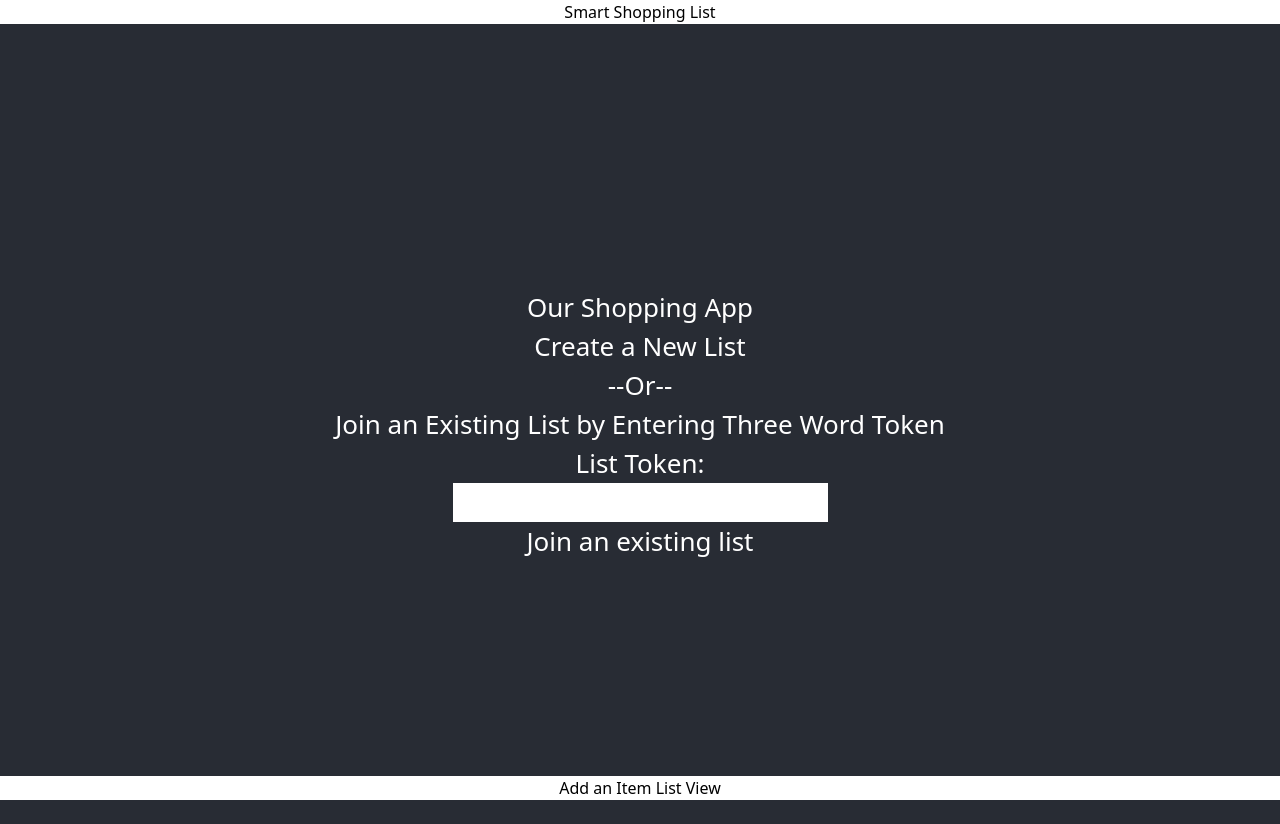
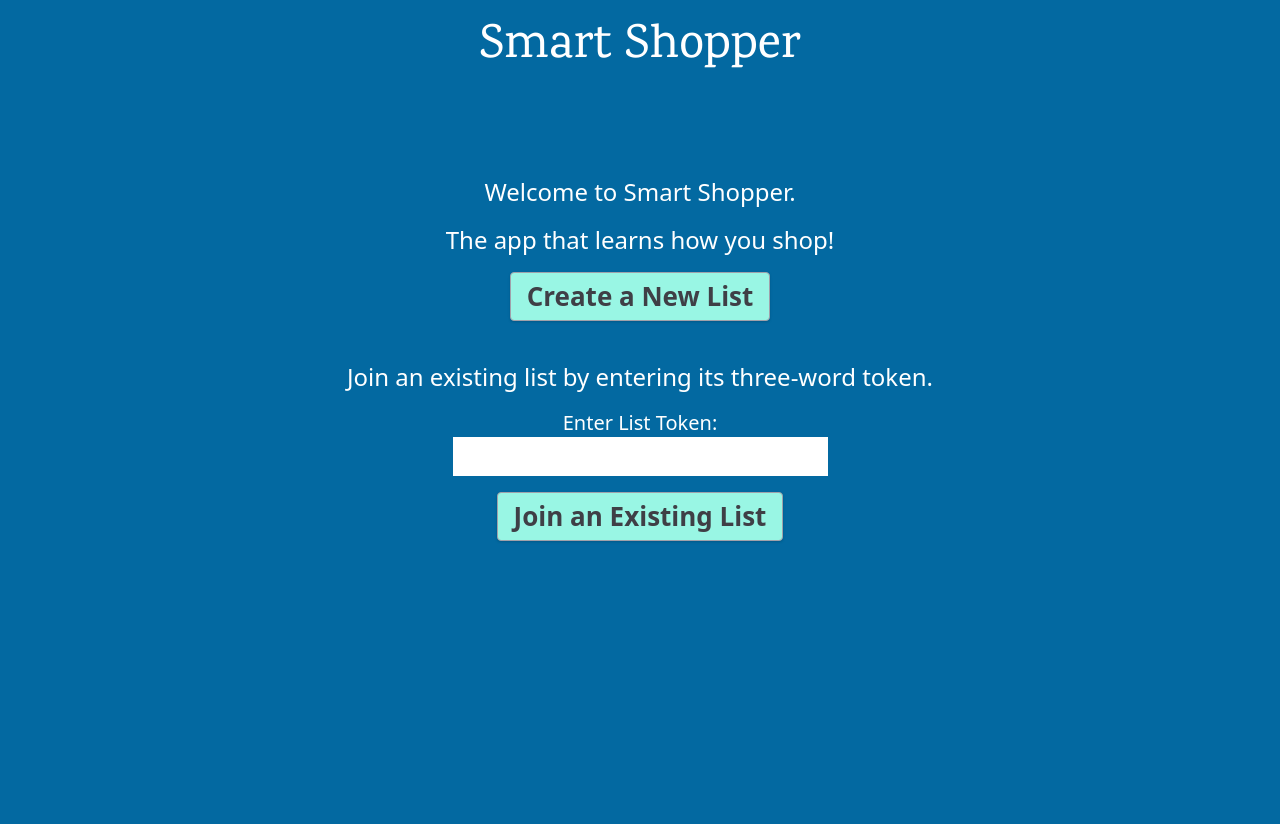
Before and after one commit to the-collab-lab/tcl-36-smart-shopping-list, a React (Create React App) app: page /home in a window 1280 px wide. After the commit the page ends 800 px from the top, so only its background shows below. Built offline with nearby package versions, Linux system fonts and the light colour scheme.

Commit message:
added new color scheme and styling to all components

```diff
--- a/src/App.css
+++ b/src/App.css
@@ -7,8 +7,6 @@
 }
 
 .App-header {
-  background-color: #282c34;
-  min-height: 100vh;
   display: flex;
   flex-direction: column;
   align-items: center;
--- a/src/App.js
+++ b/src/App.js
@@ -2,7 +2,6 @@ import React from 'react';
 import { Routes, Route, Navigate } from 'react-router-dom';
 import AddItemView from './components/AddItem';
 import ListView from './components/ListView';
-import Navigation from './components/Navigation';
 import Home from './components/Home';
 import Header from './components/Header';
 
@@ -18,7 +17,6 @@ function App() {
         <Route path="addItemView" element={<AddItemView />} />
         <Route path="listView" element={<ListView />} />
       </Routes>
-      <Navigation />
     </>
   );
 }
--- a/src/components/AddItem.jsx
+++ b/src/components/AddItem.jsx
@@ -6,6 +6,7 @@ import { useNavigate } from 'react-router-dom';
 import toast, { Toaster } from 'react-hot-toast';
 import { normalizeItemName } from '../utilities';
 import { radioButtonOptions } from '../configuration';
+import Navigation from './Navigation';
 
 //duplicate item? sets isDuplicateFound to true, otherwise false
 //isDuplicateFound boolean gates form submission to database
@@ -80,7 +81,7 @@ function AddItem() {
   return (
     <>
       <Toaster />
-
+      <div className="container flex w-2/5 mx-auto">
         <form method="post">
           <label htmlFor="itemName">Item Name:</label>
           <input
@@ -89,6 +90,7 @@ function AddItem() {
             name="itemName"
             ref={inputRef}
             value={itemName}
+            className="ml-2 mb-4"
             onChange={(e) => setItemName(e.target.value)}
           ></input>
 
@@ -113,12 +115,15 @@ function AddItem() {
 
           <button
             type="submit"
+            className="bg-teal-200 hover:bg-teal-300 text-gray-700 font-bold mt-4 py-1 px-2 rounded"
             disabled={!itemName} //button is disabled until user input an item name
             onClick={handleSubmit}
           >
             Add Item
           </button>
         </form>
+      </div>
+      <Navigation />
     </>
   );
 }
--- a/src/components/Header.jsx
+++ b/src/components/Header.jsx
@@ -2,8 +2,10 @@ import React from 'react';
 
 const Header = () => {
   return (
-    <header className="mx-auto">
-      <h2 className="text-center">Smart Shopping List</h2>
+    <header className="mx-auto mb-20">
+      <h2 className="text-center bg-sky-700 font-Karma text-center text-white text-5xl p-6">
+        Smart Shopper
+      </h2>
     </header>
   );
 };
--- a/src/components/Home.jsx
+++ b/src/components/Home.jsx
@@ -53,13 +53,22 @@ function Home() {
     <div className="App">
       <main className="App-header">
         <Toaster />
-        <p>Our Shopping App</p>
-        <button onClick={handleNewList}>Create a New List</button>
+        <p className="text-2xl mb-4">Welcome to Smart Shopper.</p>
+        <p className="text-2xl mb-4">The app that learns how you shop!</p>
+        <button
+          className="bg-teal-200 hover:bg-teal-300 text-gray-700 font-semibold py-1 px-4 border border-gray-400 rounded shadow"
+          onClick={handleNewList}
+        >
+          Create a New List
+        </button>
         <div>
-          <p>--Or--</p>
-          <p>Join an Existing List by Entering Three Word Token</p>
+          <p className="mt-10 mb-4 text-2xl">
+            Join an existing list by entering its three-word token.
+          </p>
         </div>
-        <label htmlFor="userToken">List Token:</label>
+        <label className="text-xl" htmlFor="userToken">
+          Enter List Token:
+        </label>
         <input
           type="text"
           id="userToken"
@@ -69,10 +78,11 @@ function Home() {
         ></input>
         <button
           type="submit"
+          className="bg-teal-200 hover:bg-teal-300 text-gray-700 font-semibold mt-4 py-1 px-4 border border-gray-400 rounded shadow"
           disabled={!userToken} //button is disabled until user input an item name
           onClick={handleTokenSubmit}
         >
-          Join an existing list
+          Join an Existing List
         </button>
       </main>
     </div>
--- a/src/components/ListView.jsx
+++ b/src/components/ListView.jsx
@@ -4,6 +4,7 @@ import { db } from '../lib/firebase';
 import { useNavigate } from 'react-router-dom';
 import Welcome from './Welcome';
 import ListLayout from './ListLayout';
+import Navigation from './Navigation';
 
 function ListView() {
   const [items, setItems] = useState([]);
@@ -52,6 +53,7 @@ function ListView() {
           )}
         </div>
       )}
+      <Navigation />
     </>
   );
 }
--- a/src/components/Navigation.jsx
+++ b/src/components/Navigation.jsx
@@ -8,6 +8,7 @@ export default function Navigation() {
       <NavLink
         to="/addItemView"
         style={({ isActive }) => ({ fontWeight: isActive ? '800' : '' })}
+        className="bg-teal-200 hover:bg-teal-300 text-gray-700 font-bold mt-4 py-1 px-2 rounded"
       >
         Add an Item
       </NavLink>
@@ -15,6 +16,7 @@ export default function Navigation() {
       <NavLink
         to="/listView"
         style={({ isActive }) => ({ fontWeight: isActive ? '800' : '' })}
+        className="bg-teal-200 hover:bg-teal-300 text-gray-700 font-bold mt-4 py-1 px-2 rounded"
       >
         List View
       </NavLink>
--- a/src/components/Welcome.jsx
+++ b/src/components/Welcome.jsx
@@ -5,12 +5,12 @@ function Welcome() {
   return (
     <>
       <h1 className="font-Karma text-black text-center text-4xl my-4">
-        Welcome to ~name of app here~
+        Welcome!
       </h1>
 
-      <div className="rounded-xl w-1/2 mx-auto  mt-10 bg-gradient-to-r p-4 from-orange-500 via-yellow-500 to-orange-500">
+      <div className="rounded-xl w-1/2 mx-auto  mt-10 bg-gradient-to-r p-4 from-teal-500 via-teal-500 to-teal-500">
         <div className="flex flex-col justify-between  py-20 bg-white text-white rounded-lg p-4">
-          <div className="text-black mx-auto bg-white transform transition duration-500 hover:scale-110 hover:bg-orange-500 font-semibold py-2 px-4 border border-2 border-gradient-to-t from-yellow-600 to-orange-600 via-yellow-600 rounded shadow text-center md:w-1/4">
+          <div className="text-black mx-auto bg-white transform transition duration-500 hover:scale-110 hover:bg-amber-300 font-semibold py-2 px-4 border border-2 border-gradient-to-t from-amber-600 to-amber-600 via-amber-600 rounded shadow text-center md:w-1/4">
             <Link to="/addItemView">Start Your List</Link>
           </div>
         </div>
--- a/src/configuration.js
+++ b/src/configuration.js
@@ -25,7 +25,7 @@ export const itemStatusGroups = [
     groupFilter: (item) => {
       return item.previousEstimate < 7 && item.isActive === true;
     },
-    colorClass: 'bg-rose-100',
+    colorClass: 'bg-white border-8 border-teal-500',
   },
   {
     label: 'Kind of soon',
@@ -37,7 +37,7 @@ export const itemStatusGroups = [
         item.isActive === true
       );
     },
-    colorClass: 'bg-yellow-100',
+    colorClass: 'bg-white border-8 border-amber-300',
   },
   {
     label: 'Not soon',
@@ -45,15 +45,15 @@ export const itemStatusGroups = [
     groupFilter: (item) => {
       return item.previousEstimate >= 30 && item.isActive === true;
     },
-    colorClass: 'bg-green-100',
+    colorClass: 'bg-white border-8 border-rose-500',
   },
   {
     label: 'Inactive',
-    sublabel: "This item is inactive and hasn't been purchased recently",
+    sublabel: "This item hasn't been purchased recently",
     groupFilter: (item) => {
       return item.isActive === false;
     },
-    colorClass: 'bg-gray-200',
+    colorClass: 'bg-white border-8 border-gray-500',
   },
 ];
 
@@ -63,5 +63,6 @@ export const navButtonStyles = {
   bottom: '0',
   width: '100%',
   textAlign: 'center',
-  backgroundColor: '#fff',
+  backgroundColor: '#0369a1',
+  padding: '1rem',
 };
--- a/src/index.css
+++ b/src/index.css
@@ -1,6 +1,7 @@
 @import url('https://fonts.googleapis.com/css2?family=Exo:wght@200&family=Inconsolata:wght@500&family=Staatliches&display=swap&family=Karma:wght@500&display=swap');
 body {
   margin: 0;
+  background-color: #0369a1;
   font-family: -apple-system, BlinkMacSystemFont, 'Segoe UI', 'Roboto', 'Oxygen',
     'Ubuntu', 'Cantarell', 'Fira Sans', 'Droid Sans', 'Helvetica Neue',
     sans-serif;
--- a/tailwind.config.js
+++ b/tailwind.config.js
@@ -20,11 +20,13 @@ module.exports = {
         emerald: colors.emerald,
         violet: colors.violet,
         cyan: colors.cyan,
+        teal: colors.teal,
         blue: colors.blue,
         sky: colors.sky,
         green: colors.green,
         gray: colors.gray,
         yellow: colors.yellow,
+        amber: colors.amber,
         mostlyBlack: '#080404',
       },
     },
```
Also changed, not shown: src/components/ListLayout.jsx (+5 -15 lines). Lines whose indentation alone changed are shown as unchanged.
